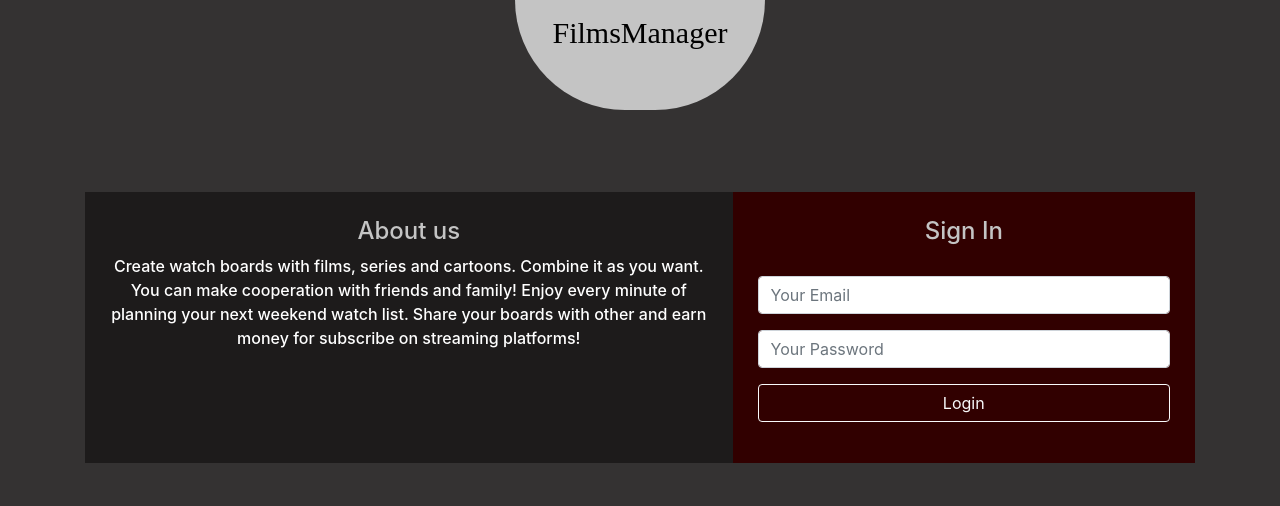
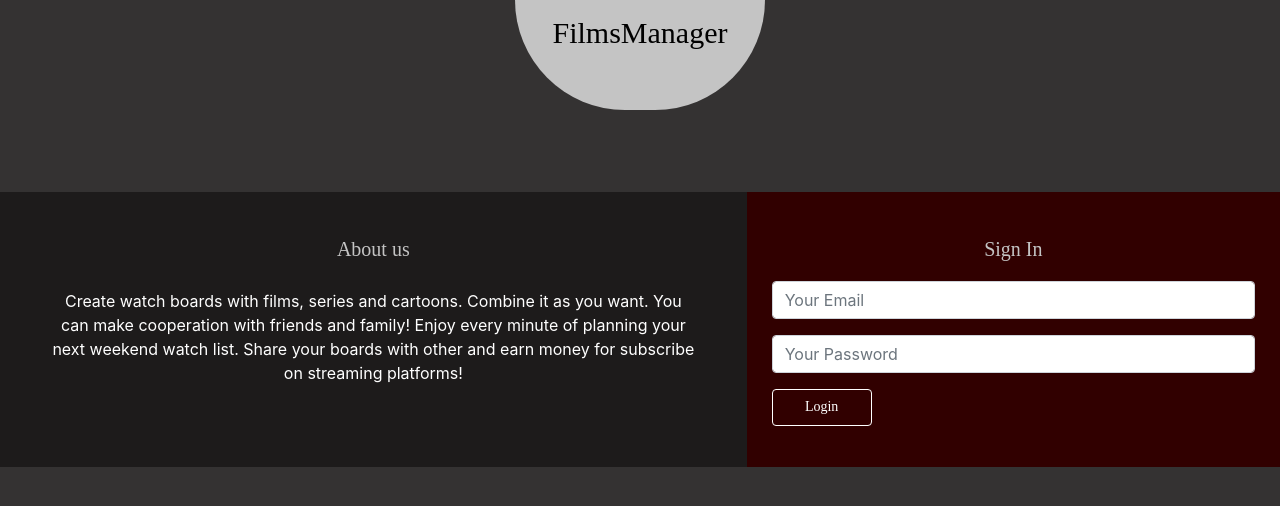
Before and after one commit to nestoor22/FilmManager, a React (Create React App) app in the folder frontend/: page /signIn in a window 1280 px wide. Shown: the top 506 px of the page. Built offline with nearby package versions, Linux system fonts and the light colour scheme.

Commit message:
Update header styles. Update sign in page

```diff
--- a/frontend/src/components/cabinetHeader/CabinetHeader.js
+++ /dev/null
@@ -1,31 +0,0 @@
-import React from 'react';
-import './CabinetHeader.css'
-import {NavLink} from "react-router-dom";
-
-function CabinetHeader() {
-    return(
-        <nav className="navbar navbar-expand-md navbar-light bg-light">
-        <button type="button" className="navbar-toggler" data-toggle="collapse" data-target="#navbarCollapse">
-            <span className="navbar-toggler-icon"></span>
-        </button>
-            <div className="collapse navbar-collapse" id="navbarCollapse">
-                <ul className="nav navbar-nav ml-auto">
-                    <li className="nav-item active">
-                        <NavLink className="nav-link" to="/account">Home</NavLink>
-                    </li>
-                    <li className="nav-item">
-                        <NavLink className="nav-link" to="/reviews">Reviews</NavLink>
-                    </li>
-                    <li className="nav-item">
-                        <NavLink className="nav-link" to="/teams">Teams</NavLink>
-                    </li>
-                    <li className="nav-item">
-                        <NavLink className="nav-link" to="/logout">Logout</NavLink>
-                    </li>
-                </ul>
-            </div>
-    </nav>
-    );
-}
-
-export default CabinetHeader;
--- a/frontend/src/components/header/Header.js
+++ b/frontend/src/components/header/Header.js
@@ -9,13 +9,15 @@ import { Link, useRouteMatch } from 'react-router-dom';
 export default function AppHeader({ className }) {
     const classes = useStyles();
     return (
-        <AppBar className={classNames(classes.header, className)} position="static">
-            <Logo className={classes.logo} />
+        <AppBar className={classes.header} position="static">
+            <Logo/>
             <nav className={classes.navigation}>
                 <ul className={classes.navigationItems}>
                     <MenuLink to="/data" label="All" />
                     <MenuLink to="/data/films" label="Films" />
                     <MenuLink to="/data/series" label="Series" />
+                    <MenuLink to="/data" label="Teams" />
+                    <MenuLink to="/data" label="Boards" />
                     <MenuLink to="/signIn" label="Login" />
                 </ul>
             </nav>
--- a/frontend/src/components/header/styles.js
+++ b/frontend/src/components/header/styles.js
@@ -4,6 +4,7 @@ export const useStyles = makeStyles(theme => ({
     header: {
         display: 'flex',
         flexDirection: 'row',
+        justifyContent: "flex-end",
         flex: '0 1 auto',
         height: 72,
         backgroundColor: '#5A0000',
@@ -19,7 +20,7 @@ export const useStyles = makeStyles(theme => ({
         marginRight: '20px',
         listStyle: 'none',
         display: 'flex',
-        alignItems: 'center',
+        alignItems: 'center'
     },
     navigationItem: {
         fontSize: '20px',
@@ -27,6 +28,9 @@ export const useStyles = makeStyles(theme => ({
         cursor: 'pointer',
         '&:not(:last-child)': {
             marginRight: 25
+        },
+        '&:hover':{
+            color: "#FFFFFF"
         }
     },
     navigationItemLink: {
--- a/frontend/src/pages/sign-in/SignIn.css
+++ /dev/null
@@ -1,46 +0,0 @@
-.body{
-    background-color: #FFFFFF;
-}
-.aboutUs{
-    padding: 25px;
-    background-color: #1d1b1b;
-}
-
-@media screen and (max-width: 660px) {
-    .aboutUs {
-        display: None;
-    ;
-    }
-}
-
-.signInFormContainer{
-    padding: 25px;
-    background-color: #310000;
-}
-
-.signInContainer{
-    margin-top: 15%;
-}
-
-.formTitle{
-    color: #C4C4C4;
-    text-align: center;
-}
-
-.aboutUsInfo{
-    line-height: 150%;
-    color: #FFFFFF;
-    text-align: center;
-}
-
-.signInForm{
-    margin-top: 30px;
-}
-
-.signInForm input{
-    width: 100%;
-}
-
-.btnSubmit{
-    width: 100px;
-}
--- a/frontend/src/pages/sign-in/SignIn.js
+++ b/frontend/src/pages/sign-in/SignIn.js
@@ -4,10 +4,14 @@ import { useHistory } from 'react-router-dom';
 import useForm from "./useForm";
 import { SIGNIN_MUTATION } from './../../mutations/sign-in.js';
 import useField from "./useFields";
-import './SignIn.css'
-
+import {useStyles} from "./styles"
+import Grid from '@material-ui/core/Grid';
+import {DialogTitle} from "@material-ui/core";
+import DialogContent from "@material-ui/core/DialogContent";
+import Button from "@material-ui/core/Button";
 
 function SignInSide() {
+    const classes = useStyles();
 
     const loginForm = useForm({
         onSubmit: (formData, formValid) => {
@@ -36,19 +40,19 @@ function SignInSide() {
     });
 
     return (
-        <div className='container signInContainer'>
-            <div className='row'>
-                <div className='col col-sm-7 aboutUs'>
-                    <h4 className='formTitle'>About us</h4>
-                    <h6 className='aboutUsInfo'>
+        <div className={classes.root}>
+        <Grid container className={classes.signInContainer}>
+            <Grid item xs={7} className={classes.aboutUs}>
+                <DialogTitle className={classes.formTitle}>About us</DialogTitle>
+                <DialogContent className={classes.aboutUsInfo}>
                     Create watch boards with films, series and cartoons. Combine it as you want.
                     You can make cooperation with friends and family! Enjoy every minute of planning your next weekend
                     watch list. Share your boards with other and earn money for subscribe on streaming platforms!
-                    </h6>
-                </div>
-                <div className='col col-sm-5 signInFormContainer'>
-                    <h4 className='formTitle'>Sign In</h4>
-                    <form id='form' onSubmit={loginForm.handleSubmit} className='signInForm'>
+                </DialogContent>
+            </Grid>
+            <Grid item xs={5} className={classes.signInFormContainer}>
+                <DialogTitle className={classes.formTitle}>Sign In</DialogTitle>
+                <form id='form' onSubmit={loginForm.handleSubmit} className={classes.signInForm}>
                     <div className="form-group">
                         <input type="text" className="form-control" form='form'
                                value={emailField.value}
@@ -62,11 +66,13 @@ function SignInSide() {
                                placeholder="Your Password"/>
                     </div>
                     <div className="form-group">
-                            <input form='form' type="submit" value="Login" className="btn btn-outline-light btnSubmit"/>
+                        <Button type="submit" variant="outlined" className={classes.btnSubmit}>
+                            Login
+                        </Button>
                     </div>
                 </form>
-                </div>
-            </div>
+            </Grid>
+        </Grid>
         </div>
     );
 }
--- /dev/null
+++ b/frontend/src/pages/sign-in/styles.js
@@ -0,0 +1,51 @@
+import {makeStyles} from "@material-ui/core/styles";
+
+export const useStyles = makeStyles(theme => ({
+    body: {
+        backgroundColor: "#FFFFFF",
+    },
+    root: {
+        flexGrow: 1,
+    },
+    aboutUs: {
+        padding: "25px",
+        backgroundColor: "#1d1b1b",
+    },
+    signInFormContainer: {
+        padding: "25px",
+        backgroundColor: "#310000"
+    },
+    signInContainer: {
+        marginTop: "15%"
+    },
+    formTitle: {
+        color: "#C4C4C4",
+        textAlign: "center"
+    },
+    aboutUsInfo: {
+        lineHeight: "150%",
+        color: "#FFFFFF",
+        textAlign: "center",
+    },
+    input: {
+        width: "100%",
+    },
+    textInput: {
+        color: "#FFFFFF",
+        borderRadius: "5px!important",
+        paddingBottom: "15px"
+    },
+    btnSubmit: {
+        color: "#FFFFFF!important",
+        borderColor: "#FFFFFF!important",
+        width: "100px",
+        '&:active': {
+            boxShadow: 'none!important',
+            borderColor: '#FFFFFF!important',
+        },
+        '&:focus': {
+            boxShadow: 'None!important',
+            borderColor: "#FFFFFF!important",
+        },
+    }
+}));
--- a/frontend/src/routes.js
+++ b/frontend/src/routes.js
@@ -1,9 +1,9 @@
 import React from 'react';
 import { BrowserRouter as Router, Switch, Route } from 'react-router-dom';
-import CabinetHeader from "./components/cabinetHeader/CabinetHeader";
 import SignInPage from './pages/sign-in/SignIn';
 import Logo from "./components/logo/Logo";
 import CabinetSideBar from "./components/cabinetSideBar/CabinetSideBar";
+import Header from "./components/header/Header";
 import FilmsPage from "./pages/shows/Films";
 import SeriesPage from "./pages/shows/Series";
 import MainPage from "./pages/shows/Main";
@@ -18,12 +18,11 @@ function Routes() {
             </Route>
             <Route path="/account/">
                 <div id="content">
-                    <CabinetHeader/>
+                    <Header/>
                     <CabinetSideBar name="Yaroslav" lastName="Nestor"/>
                 </div>
             </Route>
             <Route exact path="/data/" component={MainPage}>
-
             </Route>
             <Route path="/data/films/:pageId?" component={FilmsPage}>
             </Route>
```
Also changed, not shown: frontend/src/components/cabinetHeader/CabinetHeader.css (deleted, +0 -134 lines). Lines whose indentation alone changed are shown as unchanged.
